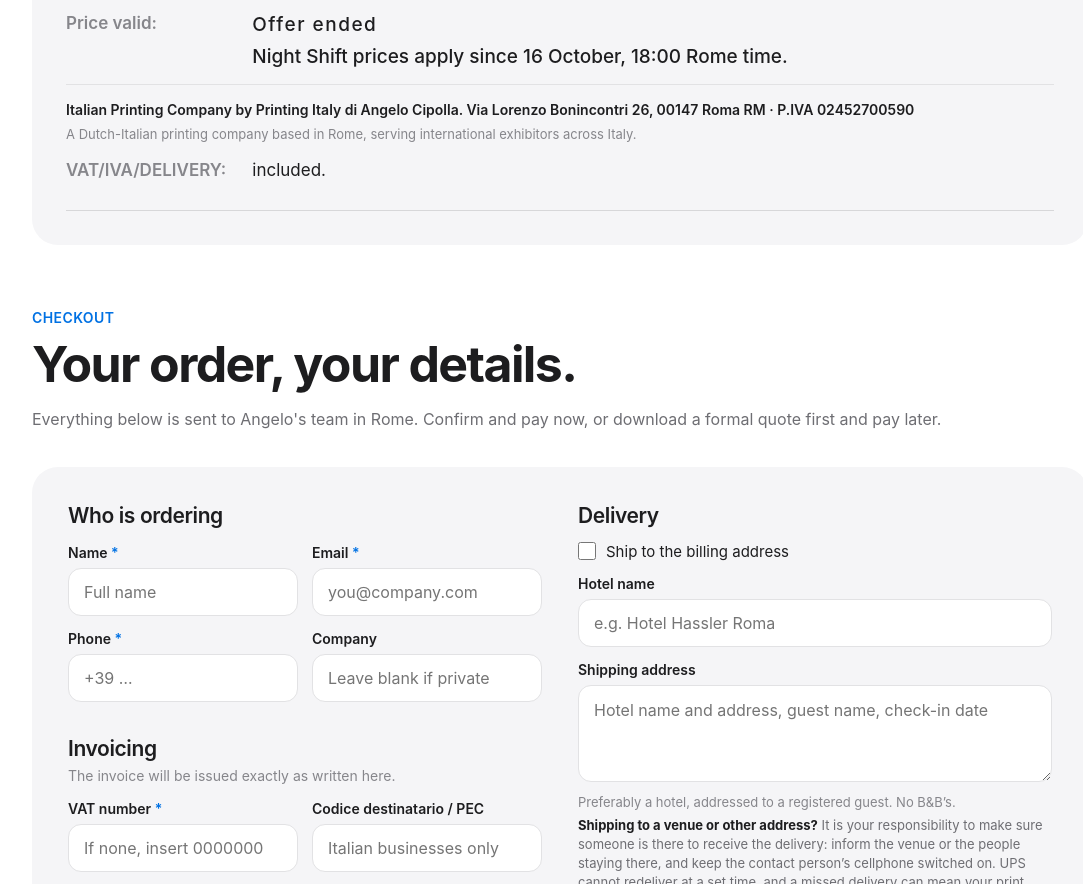
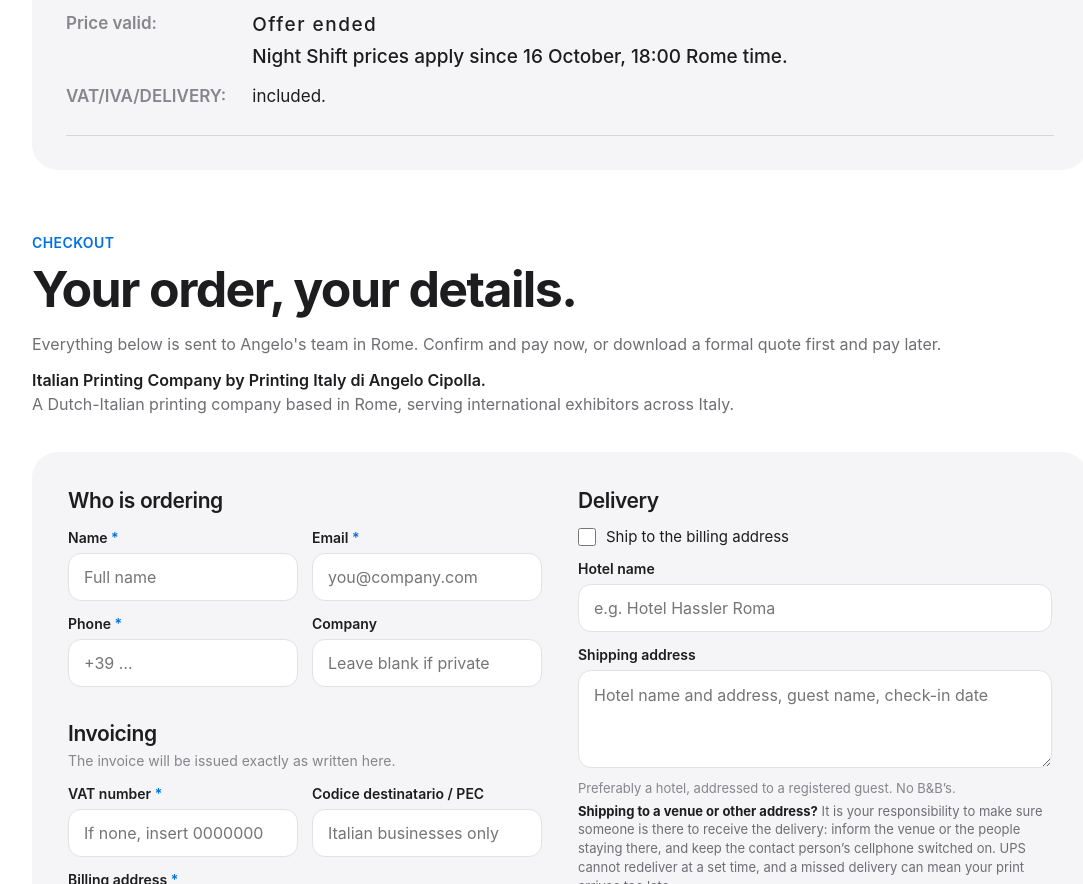
Before and after one commit to angelocipo/italian-printing-company, a plain HTML site: page vip-studio.html in a window 1280 px wide. Shown: the part 1092-1976 px from the top of the page, without its empty margins (80-1163 px from the left). Drawn offline with nearby package versions, Linux system fonts and the light colour scheme; a script that the page names is missing.

Commit message:
Add files via upload

```diff
--- a/vip-studio.html
+++ b/vip-studio.html
@@ -101,7 +101,6 @@
           <dt style="font-weight:600; color:#86868b;">Price valid:</dt>
           <dd style="margin:0;"><span data-clock="" style="display:inline-block; font-size:19px; font-weight:500; letter-spacing:1.5px; font-variant-numeric:tabular-nums; color:#1d1d1f;">09:07:09</span><span data-countdown="" style="display:block; font-size:19px; font-weight:500; line-height:1.35; color:#1d1d1f; margin-top:4px; text-wrap:pretty; white-space:pre-line;">Fast Track: confirm your order and send your print-ready PDF before 16 October, 18:00 Rome time.
 After that, Night Shift prices apply.</span></dd>
-          <dd data-footer-copy="" style="grid-column:1 / -1; margin:0; padding-top:14px; border-top:1px solid rgba(0,0,0,0.08); font-size:13px; line-height:1.6; color:#86868b; text-wrap:pretty;"><div style="font-weight:600; color:#1d1d1f; font-size:14px !important; line-height:1.5 !important;">Italian Printing Company by Printing Italy di Angelo Cipolla. Via Lorenzo Bonincontri 26, 00147 Roma RM · P.IVA 02452700590</div><div style="margin-top:4px; font-size:13px !important; line-height:1.6 !important;">A Dutch-Italian printing company based in Rome, serving international exhibitors across Italy.</div></dd>
           <dt style="font-weight:600; color:#86868b;">VAT/IVA/DELIVERY:</dt>
           <dd style="margin:0;">included.</dd>
         </dl>
@@ -118,6 +117,7 @@ After that, Night Shift prices apply.</span></dd>
       <p style="font-size:14px; font-weight:600; color:#0071e3; letter-spacing:0.4px; text-transform:uppercase;">Checkout</p>
       <h2 style="font-size:clamp(32px,4.4vw,50px); line-height:1.06; font-weight:700; letter-spacing:-1.6px; margin-top:12px;">Your order, your details.</h2>
       <p style="font-size:16px; line-height:1.5; color:#6e6e73; margin-top:16px; text-wrap:pretty;">Everything below is sent to Angelo's team in Rome. Confirm and pay now, or download a formal quote first and pay later.</p>
+      <div data-footer-copy="" style="margin-top:12px; font-size:16px; line-height:1.5; color:#6e6e73; text-wrap:pretty;"><div style="font-weight:600; color:#1d1d1f;">Italian Printing Company by Printing Italy di Angelo Cipolla.</div><div>A Dutch-Italian printing company based in Rome, serving international exhibitors across Italy.</div></div>
     </section>
 
     <section style="max-width:1100px; margin:0 auto; padding:36px 22px 0;">
```
Also changed, not shown: vip-studio-amanda.html (+1 -0 lines), vip-studio-arina.html (+1 -1 lines), vip-studio-cat.html (+1 -1 lines), vip-studio-karl.html (+1 -0 lines), vip-studio-mark.html (+1 -1 lines), vip-studio-martina.html (+1 -1 lines), vip-studio-rana.html (+1 -0 lines), vip-studio-ruchira.html (+1 -1 lines).
